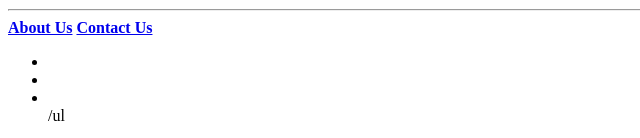
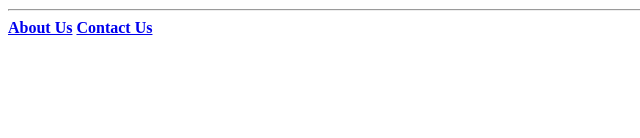
Before and after one commit to Shubhangpathak/html-tutorial-portfolio, a plain HTML site: page index.html in a window 1280 px wide. Shown: the part 771-909 px from the top of the page, 0-640 px from the left. After the commit the page ends 816 px from the top, so only its background shows below. Drawn offline with Linux system fonts and the light colour scheme.

Commit message:
index.html

```diff
--- a/index.html
+++ b/index.html
@@ -27,12 +27,5 @@
     <a href="/Resources/4.3 HTML Porfolio Project/public/about.html"><b>Contact Us</b></a>
 </body>
 </html>
-
-<ul>
-<li>
-</li>
-<li>
-</li>
-<li>
-</li>
-/ul
+<!-- windows key + shift + s -->
+<!-- to take a screenshot -->
```
